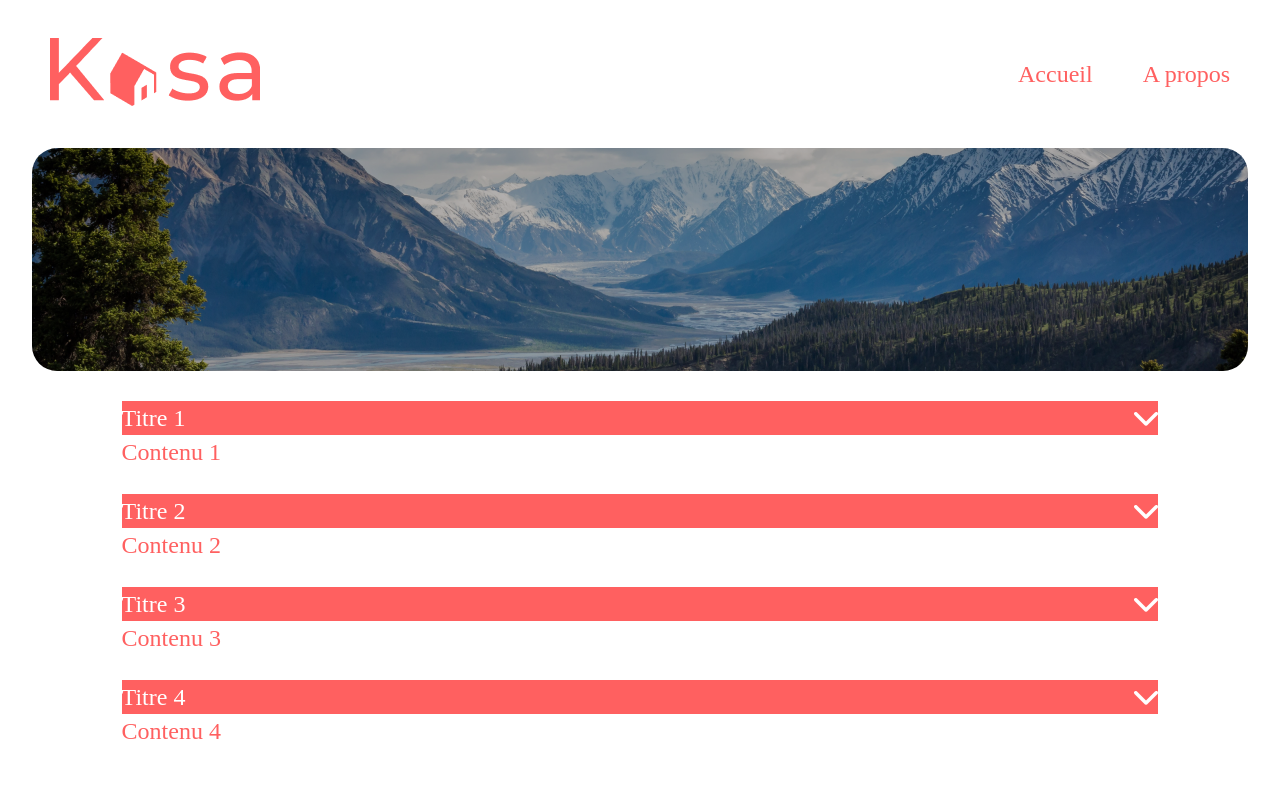
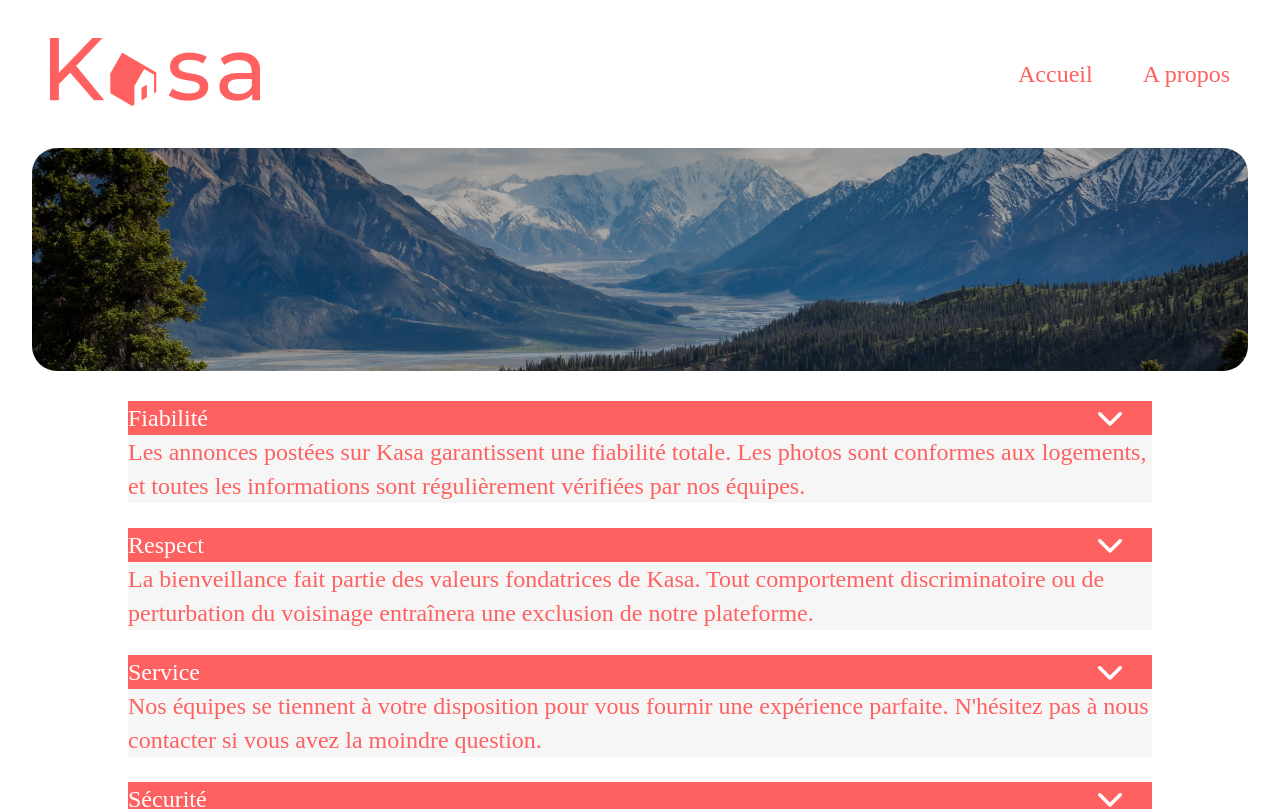
Before and after one commit to olouisa/projet-8, a React (Create React App) app in the folder kasa/: page /APropos in a window 1280 px wide. Shown: the top 809 px of the page. Built offline with nearby package versions, Linux system fonts and the light colour scheme.

Commit message:
Ajout contenu accordéon

```diff
--- a/kasa/src/APropos.css
+++ b/kasa/src/APropos.css
@@ -7,21 +7,21 @@
     width: 100%;
 }
 .Accordions {
-    width: 90%;
+    width: 80%;
     display: flex;
     flex-direction: column;
     justify-content: center;
     align-items: center;
 }
 .accordion {
-    background-color:#FF6060;
-    width: 90%;
+    width: 100%;
     margin-bottom: 25px;
 
 
 }
 
 .accordionTitle {
+    background-color:#FF6060;
     color: white;
     display: flex;
     justify-content: space-between;
@@ -32,7 +32,15 @@
     line-height: 34px;
     letter-spacing: 0em;
     text-align: left;
+    /* padding-left: 10px;
+    padding-right: 10px; */
 
+}
+
+.arrow {
+    /* width: 50%; */
+    text-align: end;
+    padding-right: 30px;
 }
 
 .accordionContent {
@@ -44,7 +52,9 @@
     letter-spacing: 0em;
     text-align: left;
     color: #FF6060;
-    background-color: white;
+    background-color:  #F6F6F6;
+
+
 
 
 }
--- a/kasa/src/APropos.js
+++ b/kasa/src/APropos.js
@@ -10,13 +10,14 @@ function APropos() {
     return (
 <div className="container" >
         <BannerPropos/>
-        <div className="Accordions">
+        <Accordion/>
+        {/* <div className="Accordions">
             <Accordion title="Titre 1" content="Contenu 1" />
             <Accordion title="Titre 2" content="Contenu 2"/>
             <Accordion title="Titre 3" content="Contenu 3"/>
             <Accordion title="Titre 4" content="Contenu 4"/>
 
-        </div>
+        </div> */}
         </div>
     )
 }
--- a/kasa/src/Accordion.js
+++ b/kasa/src/Accordion.js
@@ -1,24 +1,35 @@
 import "./APropos.css";
 import Arrow from "./Arrow.png";
 import { useState } from "react";
+import Data2 from "./AccordionItems";
 
 
 
 
 function Accordion({title, content}) {
-    const [active, setactive] = useState(false);
+    const [text, setText] = useState(false);
    const Toggle = (e) => {
-    console.log(e);
+   setText(!text);
    }
     return (
-        <div className="accordion">
-            <div className="accordionTitle" onClick={Toggle}>{title}<div className="arrow"><img src={Arrow} alt="flèche d'ouverture/fermeture"/></div></div>
-            <div className="accordionContent">{content}</div>
-        </div>
+        <div className="Accordions">
+            {Data2.map((item) => {
+                return (
+                <div className="accordion">
+                <div className="accordionTitle" onClick={Toggle}>{item.title}<div className="arrow"><img className="arrowimg" src={Arrow} alt="flèche d'ouverture/fermeture"/></div></div>
+                <div className="accordionContent">{item.content}</div>
+            </div>
+                )
+
+            })
+
+
+        }
+    </div>
     )
 
 
-}
+        }
 
 
 
--- /dev/null
+++ b/kasa/src/AccordionItems.js
@@ -0,0 +1,34 @@
+
+const Data2 = [
+
+    {
+        "id": "1",
+        "title": "Fiabilité",
+        "content": "Les annonces postées sur Kasa garantissent une fiabilité totale. Les photos sont conformes aux logements, et toutes les informations sont régulièrement vérifiées  par nos équipes."
+},
+
+{
+    "id": "2",
+    "title": "Respect",
+    "content": "La bienveillance fait partie des valeurs fondatrices de Kasa. Tout comportement discriminatoire ou de perturbation du voisinage entraînera une exclusion de notre plateforme."
+},
+
+{
+    "id": "3",
+    "title": "Service",
+    "content": "Nos équipes se tiennent à votre disposition pour vous fournir une expérience parfaite. N'hésitez pas à nous contacter si vous avez la moindre question."
+},
+
+{
+    "id": "4",
+    "title": "Sécurité",
+    "content": "La sécurité est la priorité de Kasa. Aussi bien pour nos hôtes que pour les voyageurs, chaque logement correspond aux critères de sécurité établis par nos services. En laissant une note aussi bien à l'hôte qu'au locataire, cela permet à nos équipes de vérifier que les standards sont bien respectés. Nous organisons également des ateliers sur la sécurité domestique pour nos hôtes."
+},
+
+]
+
+
+
+
+
+export default Data2;
```
